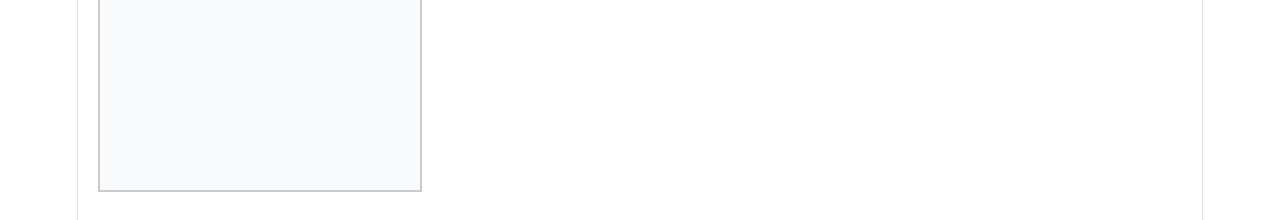
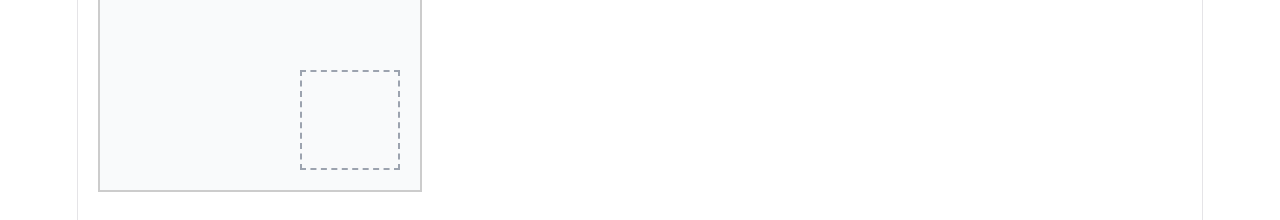
Before and after one commit to Laleh-S/jigsaw-puzzle, a React (Vite) app: page / in a window 1280 px wide. Shown: the part 242-462 px from the top of the page. Built offline with nearby package versions, Linux system fonts and the light colour scheme.

Commit message:
add snap piece to target on release

```diff
--- a/src/App.css
+++ b/src/App.css
@@ -34,3 +34,13 @@
   left: 20px;
   background-color: #b8c522;
 }
+
+.target-slot {
+  width: 100px;
+  height: 100px;
+  border: 2px dashed #9ca3af;
+  position: absolute;
+  top: 200px;
+  left: 200px;
+  box-sizing: border-box;
+}
--- a/src/App.jsx
+++ b/src/App.jsx
@@ -3,14 +3,16 @@ import { useState } from "react"
 import "./App.css"
 
 function App() {
-  // Initial state: the value you pass into useState(...) once at the beginning. { x: 0, y: 0 }
-  // Current state (piece1Pos): whatever the latest value is on this render.
-  // Next state: whatever you pass into setPiece1Pos(...)
+  // initial state: the value you pass into useState(...) once at the beginning. { x: 0, y: 0 }
+  // current state (piece1Pos): whatever the latest value is on this render.
+  // next state: whatever you pass into setPiece1Pos(...)
   // setPiece1Pos is the function that allows you make these changes
 
-  const [piece1Pos, setPiece1Pos] = useState({x: 0, y: 0}) // Position lives here
+  const [piece1Pos, setPiece1Pos] = useState({ x: 0, y: 0 }) // Position lives here
   const [isDragging, setIsDragging] = useState(false)  // On and off switch for dragging
-  function clamp (value, min, max) {  // guarantees the result is always between min and max
+  const targetPos = { x: 200, y: 200 }
+
+  function clamp(value, min, max) {  // guarantees the result is always between min and max
     if (value < min) return min // if too small return min
     if (value > max) return max // if too big return max
     return value // if in the middle return value unchanged
@@ -21,14 +23,25 @@ function App() {
       <h1>Jigsaw Puzzle</h1>
       <div
         className="piece-container"
+
         onMouseUp={() => {  // stop dragging (mouse button comes up)
-          setIsDragging(false);
+          setIsDragging(false)
+          // Measure how far the piece is from the target (left/right) or (up/down)
+          const distanceX = Math.abs(piece1Pos.x - targetPos.x)
+          const distanceY = Math.abs(piece1Pos.y - targetPos.y)
+
+          // if it’s “close enough” (within 20 pixels in both directions)
+          if (distanceX < 20 && distanceY < 20) {
+            // if yes, snap it perfectly into place
+            setPiece1Pos({ x: targetPos.x, y: targetPos.y })
+          }
         }}
-        // Between onMouseDown and onMouseUp moments, while isDragging is true, onMouseMove updates the piece position so it follows the mouse.
+
+        // between onMouseDown and onMouseUp moments, while isDragging is true, onMouseMove updates the piece position so it follows the mouse.
         onMouseMove={(event) => {
-          console.log(event)
+          // console.log(event)
           if (isDragging) { // only if we are draging do the followings
-            // 220 value comes from container size - piece size = 320 - 100 = 220.
+            // 220 value comes from the piece-container minus piece
             const nextX = piece1Pos.x + event.movementX // Take the current x position of the piece. Add how far the mouse just moved left/right. This is where the piece wants to go next horizontally.
             const nextY = piece1Pos.y + event.movementY // Same idea for y (up/down).
             const clampedX = clamp(nextX, 0, 220) // If nextX is less than 0, use 0. If nextX is more than 220, use 220. Otherwise use nextX. → keeps the piece inside horizontally.
@@ -37,14 +50,20 @@ function App() {
           }
         }}
       >
+        {/* target slot */}
+        <div className="target-slot"></div>
+
+        {/* draggable piece */}
         <div
-          // Put the onMouseDown on the piece since dragging should start only when the piece is clicked, not the box.
-          className="piece"
+          className="piece"  // put the onMouseDown on the piece since dragging should start only when the piece is clicked, not the box.
           style={{ top: piece1Pos.y, left: piece1Pos.x }}
+
           onMouseDown={() => {  // start dragging (mouse button goes down)
             setIsDragging(true);
           }}
         ></div>
+
+        {/* second static piece (we’ll remove or change later) */}
         <div className="piece piece-offset"
         ></div>
       </div>
```
